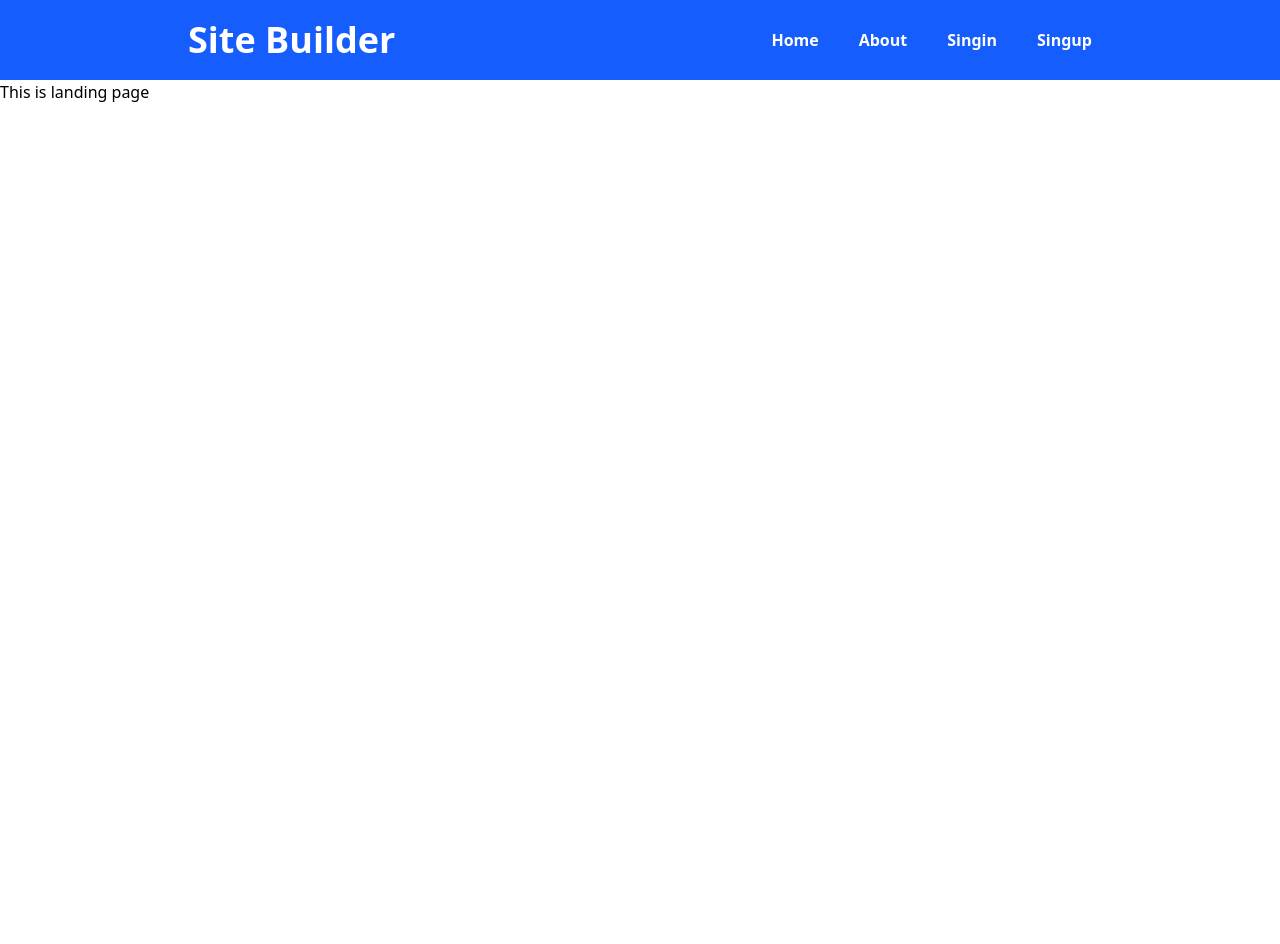
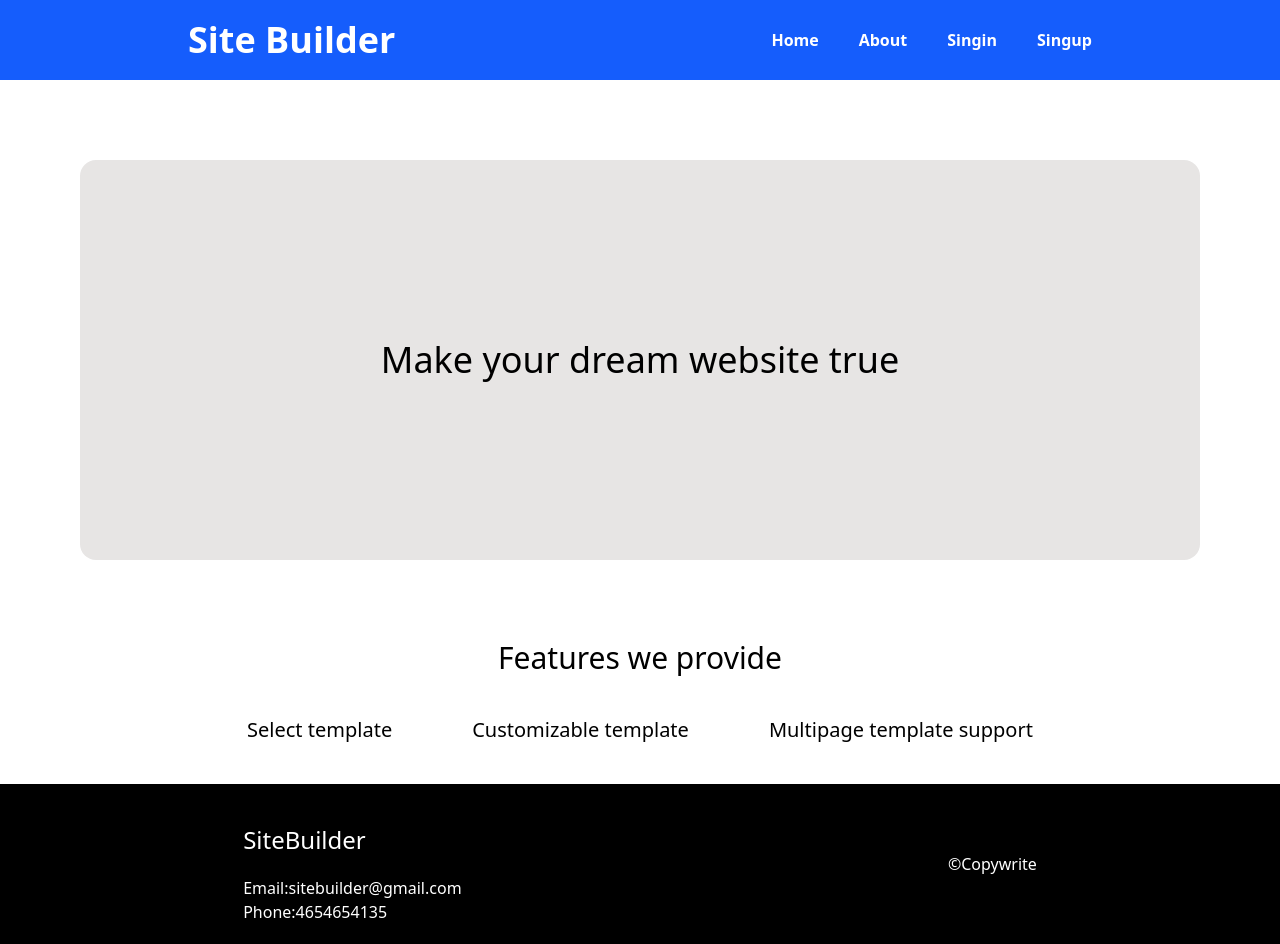
Before and after one commit to Ridwankabbo/CMS_frontend, a React app: page / in a window 1280 px wide. Before the commit the page ends 800 px from the top, so only its background shows below. Built offline with nearby package versions, Linux system fonts and the light colour scheme; the HTML template or start-up script is replaced by a standard one.

Commit message:
Made the landing page by ridwankabbo3

```diff
--- a/src/Home.jsx
+++ b/src/Home.jsx
@@ -4,7 +4,23 @@ import Header from "./components/Header";
 const Home = ()=>{
     return(
         <>
-            <h2>This is landing page</h2>
+           <div className="flex justify-center items-center bg-stone-200 py-10 mx-20 my-20 h-100 rounded-2xl">
+                <h2 className="text-4xl">Make your dream website true</h2>
+           </div>
+           <div className="flex flex-col items-center gap-10">
+            <h2 className="text-3xl">Features we provide</h2>
+            <div className="flex justify-center gap-20">
+                <div>
+                <h2 className="text-xl">Select template</h2>
+            </div>
+            <div>
+                <h2 className="text-xl">Customizable template</h2>
+            </div>
+            <div>
+                <h2 className="text-xl">Multipage template support</h2>
+            </div>
+            </div>
+           </div>
         </>
     )
 }
--- /dev/null
+++ b/src/components/Footer.jsx
@@ -0,0 +1,17 @@
+import React from "react";
+
+const Footer = ()=>{
+    return (
+        <div className="flex justify-around items-center bg-black text-white py-5 mt-10">
+            <div>
+                <h2 className="text-2xl py-5">SiteBuilder</h2>
+                <p>Email:sitebuilder@gmail.com<br/>Phone:4654654135</p>
+            </div>
+            <div>
+                <p>&copy;Copywrite</p>
+            </div>
+        </div>
+    )
+}
+
+export default Footer;
--- a/src/components/Layout.jsx
+++ b/src/components/Layout.jsx
@@ -1,6 +1,7 @@
 import React from "react";
 import Header from "./Header";
 import { Outlet } from "react-router-dom";
+import Footer from "./Footer";
 
 const Layout = () =>{
     return(
@@ -11,6 +12,9 @@ const Layout = () =>{
             <main>
                 <Outlet/>
             </main>
+            <footer>
+                <Footer/>
+            </footer>
         </>
     )
 }
```
